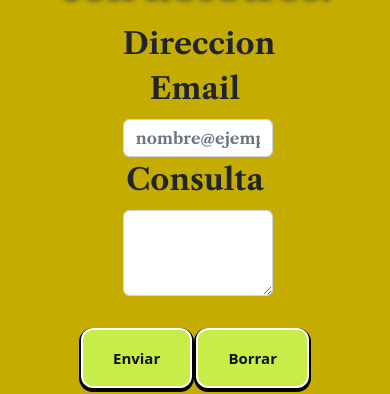
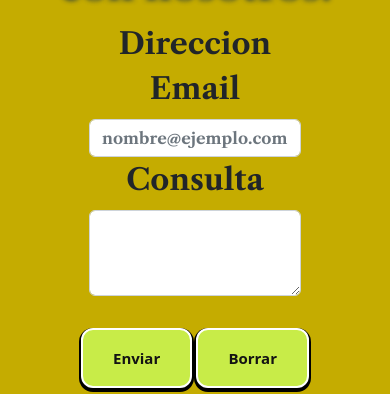
Before and after one commit to Damcarrizo/proyecto_final, a website: page assets/pages/contacto.html in a window 390 px wide. Shown: the part 415-809 px from the top of the page. Drawn offline with nearby package versions, Linux system fonts and the light colour scheme.

Commit message:
cambios varios

```diff
--- a/assets/scss/partials/_header.scss
+++ b/assets/scss/partials/_header.scss
@@ -32,6 +32,6 @@ header{
     font-weight: bold;
     border-radius: 50px;
 
-    .nav-link:hover {background-color: $hover-color;
+    .nav-link:hover {color: $hover-color;
     }
 }
--- a/assets/scss/views/_contacto.scss
+++ b/assets/scss/views/_contacto.scss
@@ -1,7 +1,7 @@
 .mb-3{
     padding: $xsmall;
     font-size: 30px;
-    width: 60%;
+    width: 20%;
     display: flex;
     flex-direction: column;
     align-self: center;
@@ -13,3 +13,9 @@
 .form-control{
     min-width: 150px;
 }
+
+@media screen and (max-width: 600px){
+    .mb-3{
+        width: 83%;
+    }
+}
```
Also changed, not shown: assets/estilos/main.css, assets/scss/views/_home.scss (line endings or trailing spaces).
